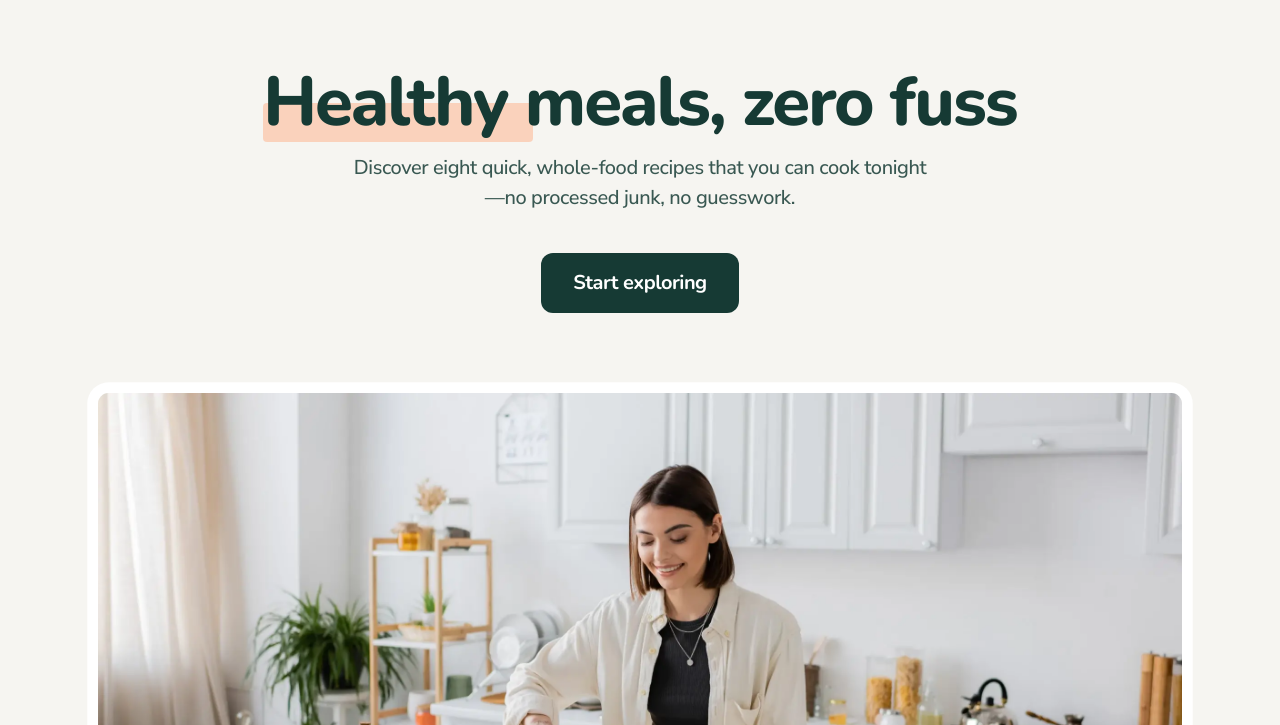
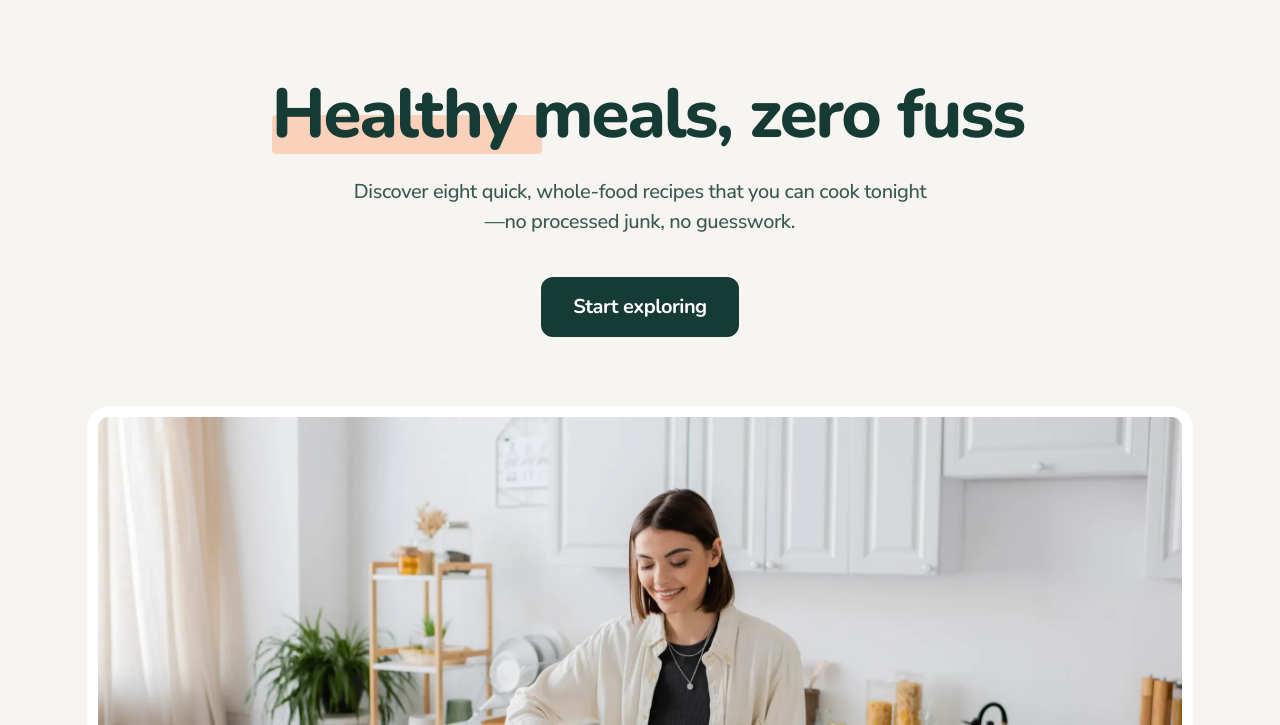
Before and after one commit to jkaps9/recipe-finder, a website built with webpack: page src/template.html in a window 1280 px wide. Shown: the part 75-800 px from the top of the page. Built offline with nearby package versions, Linux system fonts and the light colour scheme.

Commit message:
style highlight better

```diff
--- a/src/styles.css
+++ b/src/styles.css
@@ -491,17 +491,18 @@ a {
   position: relative;
 }
 
-.hero__title {
-  z-index: 1;
+.hero__title .highlight-text {
+  position: relative;
+  display: inline-block;
+  padding: clamp(4px, 1vw, 12px) clamp(8px, 2vw, 16px);
 }
 
-.hero__title:before {
+.hero__title .highlight-text:before {
   content: "";
-
-  width: 183px;
-  height: 23px;
+  width: clamp(183px, 22vw, 270px);
+  height: clamp(23px, 4vw, 39px);
   position: absolute;
-  top: 29px;
+  top: 50%;
   opacity: 0.4;
   background: var(--accent-color);
   border-radius: 0.25rem;
@@ -522,11 +523,11 @@ a {
 }
 
 @media only screen and (min-width: 48rem) {
-  .hero__title:before {
+  /* .hero__title:before {
     width: 215px;
     height: 29px;
     top: 33px;
-  }
+  } */
 }
 
 @media only screen and (min-width: 64rem) {
@@ -541,12 +542,12 @@ a {
     gap: 0.75rem;
   }
 
-  .hero__title:before {
+  /* .hero__title:before {
     width: 270px;
     height: 39px;
 
     top: 38px;
-  }
+  } */
 
   .hero__text {
     max-width: 48ch;
--- a/src/template.html
+++ b/src/template.html
@@ -53,7 +53,9 @@
       <section id="hero">
         <div class="container hero__container">
           <div class="hero__content">
-            <h1 class="hero__title text-preset-1">Healthy meals, zero fuss</h1>
+            <h1 class="hero__title text-preset-1">
+              <span class="highlight-text">Healthy</span>meals, zero fuss
+            </h1>
             <p class="hero__text text-preset-6">
               Discover eight quick, whole-food recipes that you can cook
               tonight—no processed junk, no guesswork.
```
